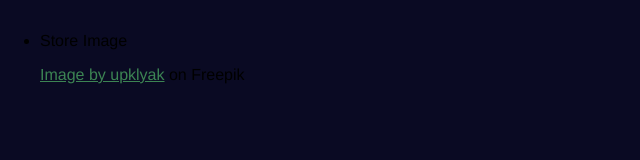
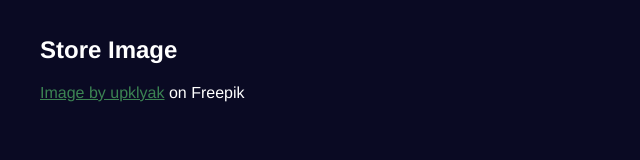
Before and after one commit to cpxx9/rpg-game, a plain HTML site: page credits.html in a window 1280 px wide. Shown: the whole page, without its empty margins (0-640 px from the left). Drawn offline with Linux system fonts and the light colour scheme.

Commit message:
added first credit

```diff
--- a/CSS/credits.css
+++ b/CSS/credits.css
@@ -0,0 +1,7 @@
+.credits .credits-list {
+  list-style: none;
+  color: #fff;
+  display: flex;
+  flex-direction: column;
+  gap: 30px;
+}
--- a/credits.html
+++ b/credits.html
@@ -8,10 +8,10 @@
     <link rel="stylesheet" type="text/CSS" href="CSS/styles.css">
     <link rel="stylesheet" type="text/CSS" href="CSS/credits.css">
   </head>
-  <body>
-    <ul>
-      <li>
-        <p>Store Image</p>
+  <body class="credits">
+    <ul class="credits-list">
+      <li class="credits-item">
+        <h2>Store Image</h2>
         <a href="https://www.freepik.com/free-vector/alchemist-wizard-room-with-books-potions_36675779.htm#query=medieval%20store&position=0&from_view=search&track=ais&uuid=d1ab545b-c96a-4e09-9df4-f7d6df65ac1c">Image by upklyak</a> on Freepik
       </li>
     </ul>
```
